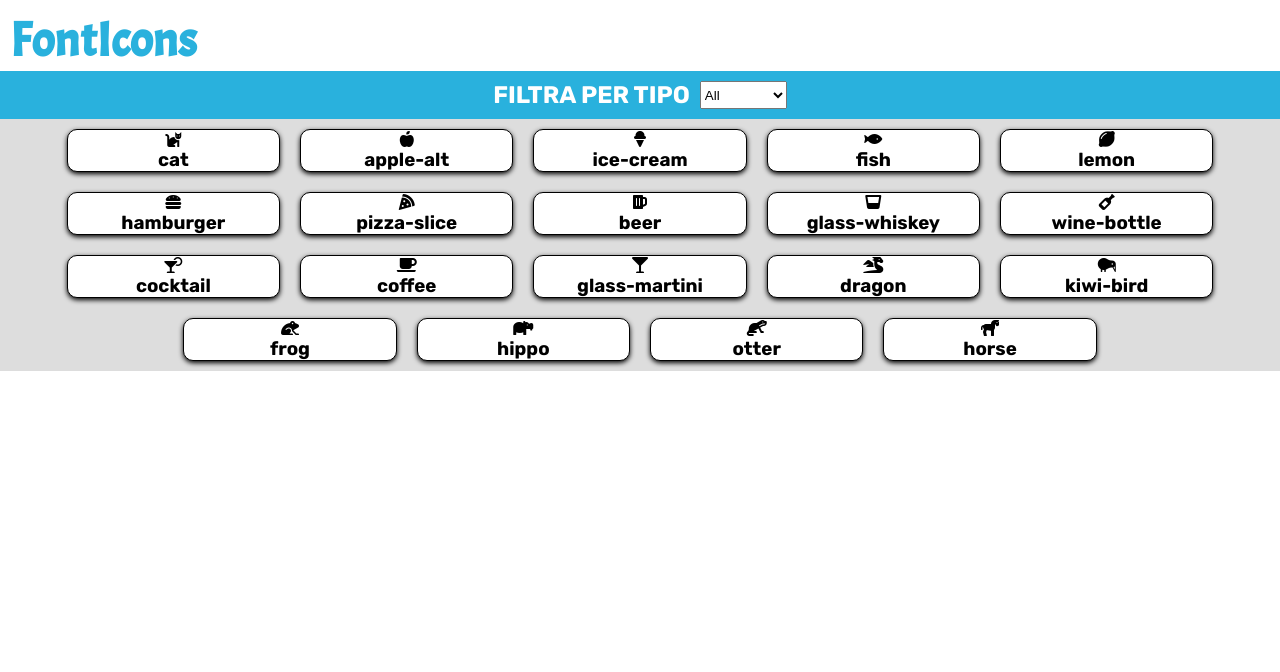
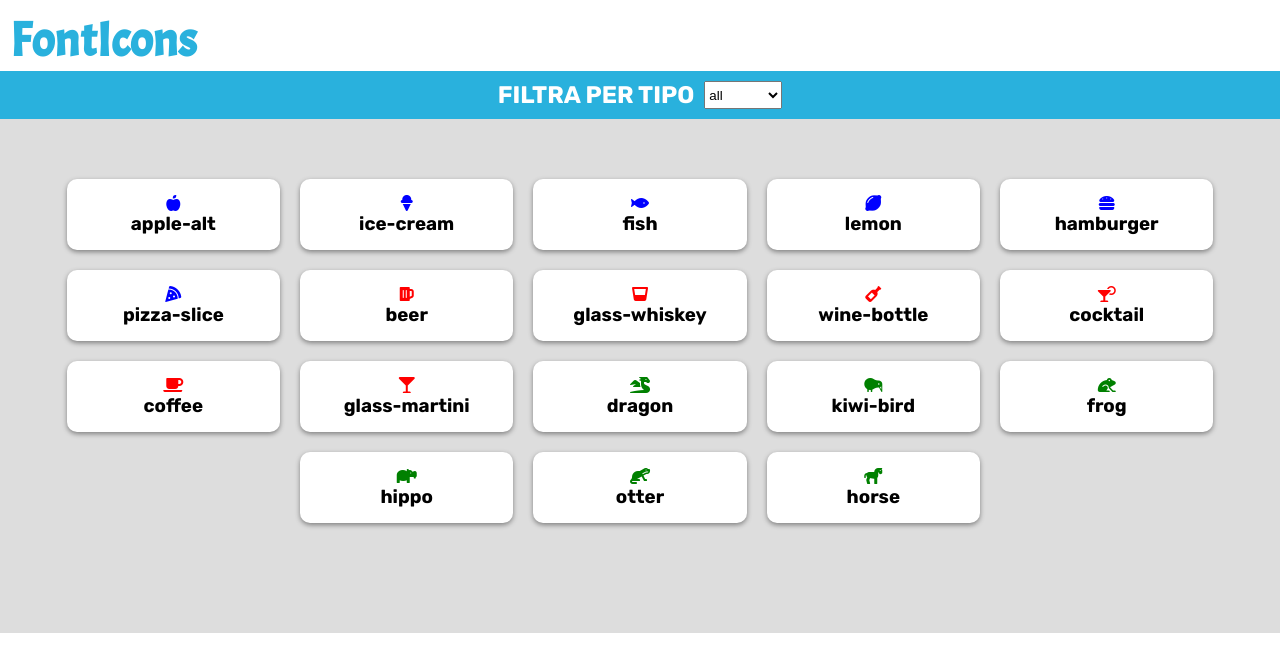
Before and after one commit to leonardobarone/js-es6-icons, a plain HTML site: page index.html in a window 1280 px wide. Drawn offline with Linux system fonts and the light colour scheme.

Commit message:
avanzamento

```diff
--- a/css/style.css
+++ b/css/style.css
@@ -31,9 +31,11 @@ body {
 }
 /* Main */
 main {
+    padding: 50px 0px 100px 0px;
     background-color: #dddddd;
     height: calc(100% - 119px);
     display: flex;
+    align-content: flex-start;
     flex-wrap: wrap;
     justify-content: center;
 }
@@ -41,9 +43,9 @@ main {
 .card {
     background-color: white;
     width: calc((100% / 6));
-    border: 1px solid black;
     margin: 10px;
     text-align: center;
-    box-shadow: 0px 2px 5px black;
+    box-shadow: 0px 2px 5px gray;
     border-radius: 10px;
+    padding: 15px;
 }
--- a/index.html
+++ b/index.html
@@ -25,18 +25,13 @@
             </div>
             <div class="header-bottom">
                 <h2>FILTRA PER TIPO</h2>
-                <select name="" id="">
-                    <option value="">All</option>
-                    <option value="">Categories</option>
-                    <option value="">Animals</option>
+                <select name="categories" id="categories">
+                    <option value="">all</option>
                 </select>
             </div>
         </header>
         <main id="main">
-            <div class="card">
-                    <i class="fas fa-cat"></i>
-                    <h3>cat</h3>
-            </div>
+
 
 
         </main>
--- a/js/script.js
+++ b/js/script.js
@@ -109,16 +109,59 @@ const icons = [
 	},
   ];
 
-  // Milestone 1
-// Partendo dalla seguente struttura dati , mostriamo in pagina tutte le icone disponibili come da layout.
+const main = document.getElementById("main");
+
+const colors = {
+    "food"  : "blue",
+    "animal" : "green",
+    "beverage" : "red",
+};
+
+// COLORIAMO LE ICONE PER TIPO
+const iconsColored = icons.map(
+    (elm) => {
+        return {
+            ...elm,
+            color : colors[elm.category]
+        };
+    }
+    );
+
+// FUNZIONE PRINT-ICONS
+const printIcons = (arr, id) => {
+    for(let i = 0; i < arr.length; i++){
+
+        const {name, family, prefix, color} = arr[i];
+
+        id.innerHTML +=
+        `<div id="card-id" class="card">
+            <i class="${family} ${prefix}${name}" style="color:${color}"></i>
+            <h3>${name}</h3>
+        </div>`;
+    }
+}
 
 
 
-for(let i = 0; i < icons.length; i++){
-    document.getElementById("main").innerHTML +=
-    `<div class="card">
-    <i class="${icons[i].family} ${icons[i].prefix}${icons[i].name}"></i>
-    <h3>${icons[i].name}</h3>
-    </div>`;
-    console.log(icons[i]);
-}
+
+
+// PROGRAMMA PRINCIPALE
+printIcons(iconsColored, main);
+
+console.log(iconsColored, icons);
+
+const categories = [];
+iconsColored.forEach(
+    (element) => {
+        // se non è presente pushalo dentro
+        if (!categories.includes(element.category)) {
+            categories.push(element.category);
+            document.getElementById("categories").innerHTML += `
+            <option value="${element.category}">${element.category}</option>`
+        }
+    }
+);
+
+
+// Milestone 3
+// Creiamo una select con i tipi di icone e usiamola per filtrare le icone
```
